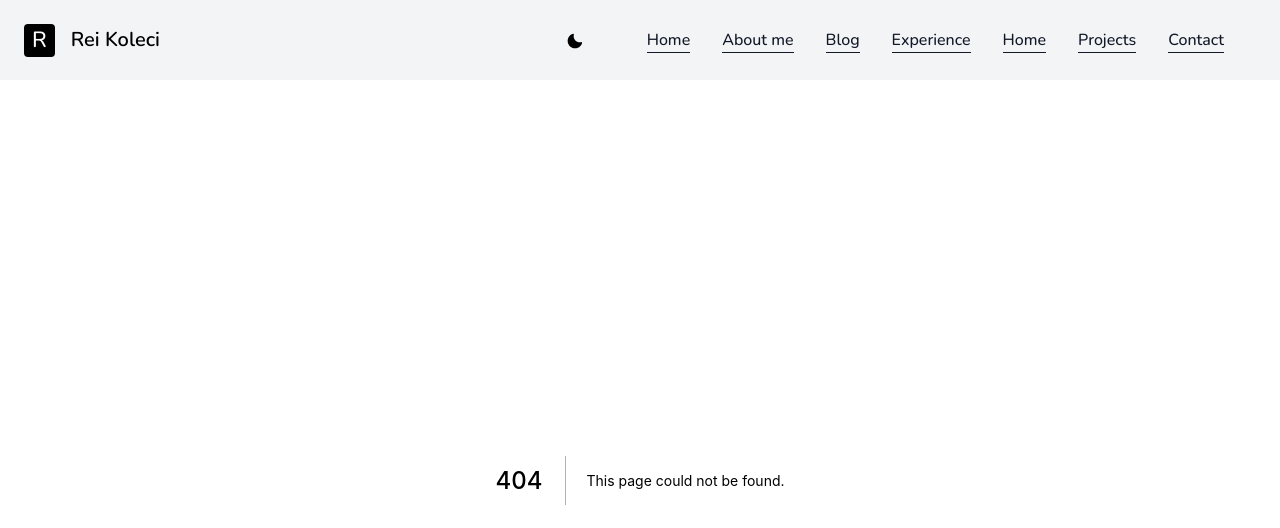
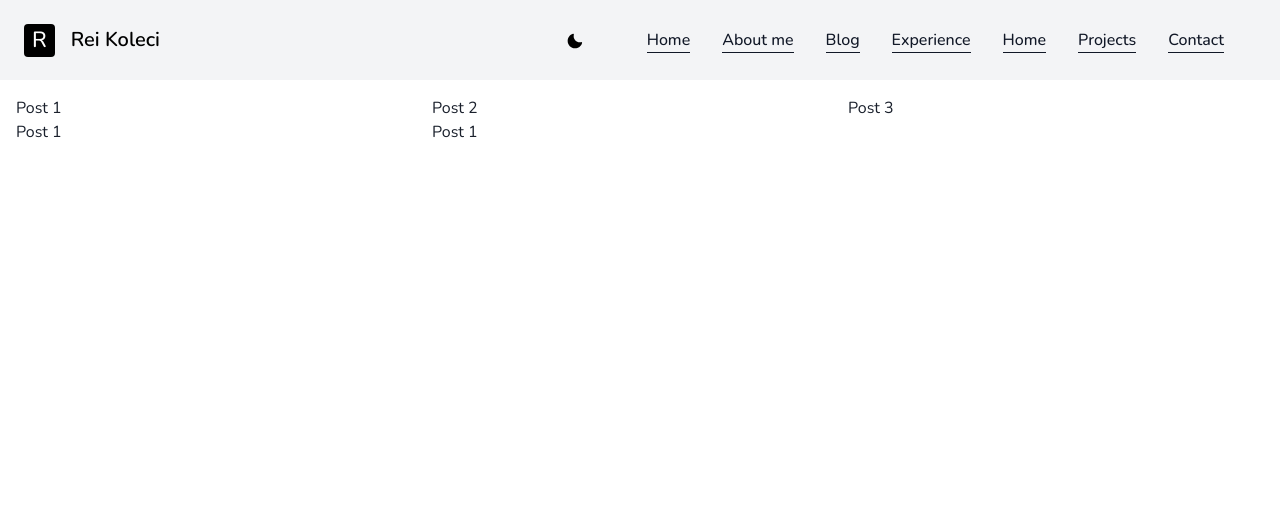
Before and after one commit to rkoleci/portfolio-web, a Next.js app: page /blog in a window 1280 px wide. Before the commit this address had no page. Shown: the top 528 px of the page. Built offline with nearby package versions, Linux system fonts and the light colour scheme.

Commit message:
Setup Blog page, fetch data, grid

```diff
--- /dev/null
+++ b/components/blogItem.tsx
@@ -0,0 +1,12 @@
+import { Box, Text } from "@chakra-ui/react";
+
+import { BlogItem } from "../pages/blog";
+
+export default function BlogCard({ title }: BlogItem) {
+  return (
+    <Box>
+      <Text> {title}</Text>
+      {/* {...} */}
+    </Box>
+  );
+}
--- /dev/null
+++ b/data/blog.json
@@ -0,0 +1,62 @@
+[
+    {
+      "id": 1,
+      "company": "Atrax",
+      "title": "Post 1",
+      "contributions": [
+        "Designing and building new components",
+        "Writing unit tests using Jest",
+        "Using Redux to manage state"
+      ],
+      "skills": ["Reactjs", "Typescript", "GCP"],
+      "link": "https://www.gethalal.dev"
+    },
+    {
+      "id": 2,
+      "company": "Atrax",
+      "title": "Post 2",
+      "contributions": [
+        "Designing and building new components",
+        "Writing unit tests using Jest",
+        "Using Redux to manage state"
+      ],
+      "skills": ["Reactjs", "Typescript", "GCP"],
+      "link": "www.gethalal.dev"
+    },
+    {
+      "id": 3,
+      "company": "Atrax",
+      "title": "Post 3",
+      "contributions": [
+        "Designing and building new components",
+        "Writing unit tests using Jest",
+        "Using Redux to manage state"
+      ],
+      "skills": ["Reactjs", "Typescript", "GCP"],
+      "link": ""
+    },
+    {
+      "id": 1,
+      "company": "Atrax",
+      "title": "Post 1",
+      "contributions": [
+        "Designing and building new components",
+        "Writing unit tests using Jest",
+        "Using Redux to manage state"
+      ],
+      "skills": ["Reactjs", "Typescript", "GCP"],
+      "link": ""
+    },
+    {
+      "id": 4,
+      "company": "Atrax",
+      "title": "Post 1",
+      "contributions": [
+        "Designing and building new components",
+        "Writing unit tests using Jest",
+        "Using Redux to manage state"
+      ],
+      "skills": ["Reactjs", "Typescript", "GCP"],
+      "link": ""
+    }
+  ]
--- /dev/null
+++ b/pages/blog.tsx
@@ -0,0 +1,32 @@
+import { Box } from "@chakra-ui/react";
+import { GetStaticProps, InferGetStaticPropsType } from "next";
+
+import GridList from "../components/grid";
+import BlogCard from "../components/blogItem";
+import { getJson } from "../utils";
+
+export const getStaticProps: GetStaticProps = async () => {
+  return {
+    props: {
+      blog: await getJson("data/blog.json"),
+    },
+  };
+};
+
+export type BlogItem = InferGetStaticPropsType<typeof getStaticProps>[0];
+
+export default function Blog({
+  blog,
+}: InferGetStaticPropsType<typeof getStaticProps>) {
+  const Item = (item: BlogItem): JSX.Element => {
+    return <BlogCard {...item} />;
+  };
+
+  const onItemClick = () => {};
+
+  return (
+    <Box p="4">
+      <GridList data={blog} renderItem={Item} onItemClick={onItemClick} />
+    </Box>
+  );
+}
```
